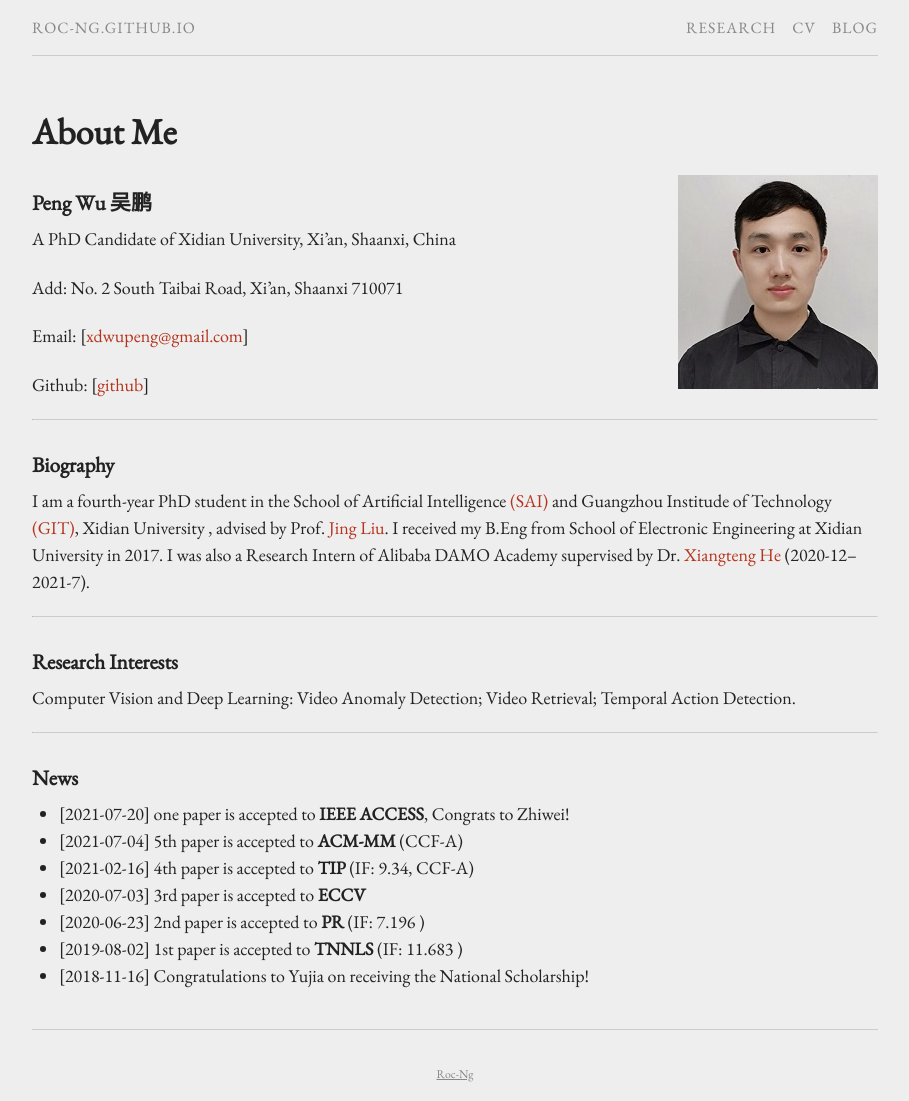
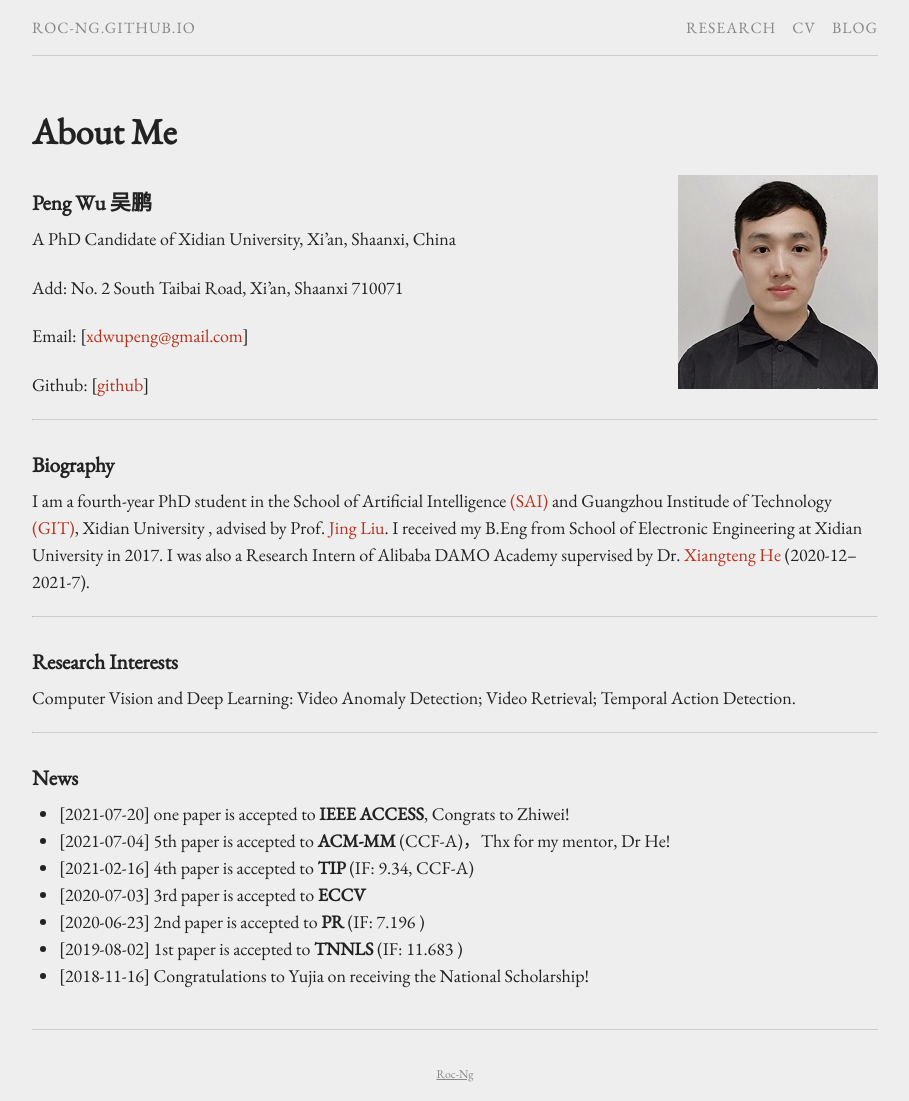
Before and after one commit to Roc-Ng/Roc-Ng.github.io, a Jekyll site: the page built from index.md, in a window 1280 px wide. Shown: the whole page, without its empty margins (185-1094 px from the left). Built offline with Jekyll 4.4.1, drawn with Linux system fonts in a browser that asks for light colours.

Commit message:
Update index.md

```diff
--- a/index.md
+++ b/index.md
@@ -32,7 +32,7 @@ Computer Vision and Deep Learning: Video Anomaly Detection; Video Retrieval; Tem
 
 ### News
 + [2021-07-20]  one paper is accepted to **IEEE ACCESS**, Congrats to Zhiwei!
-+ [2021-07-04]  5th paper is accepted to **ACM-MM** (CCF-A)
++ [2021-07-04]  5th paper is accepted to **ACM-MM** (CCF-A)，Thx for my mentor, Dr He!
 + [2021-02-16]  4th paper is accepted to **TIP** (IF: 9.34, CCF-A)
 + [2020-07-03]  3rd paper is accepted to **ECCV**
 + [2020-06-23]  2nd paper is accepted to **PR** (IF: 7.196 )
```
